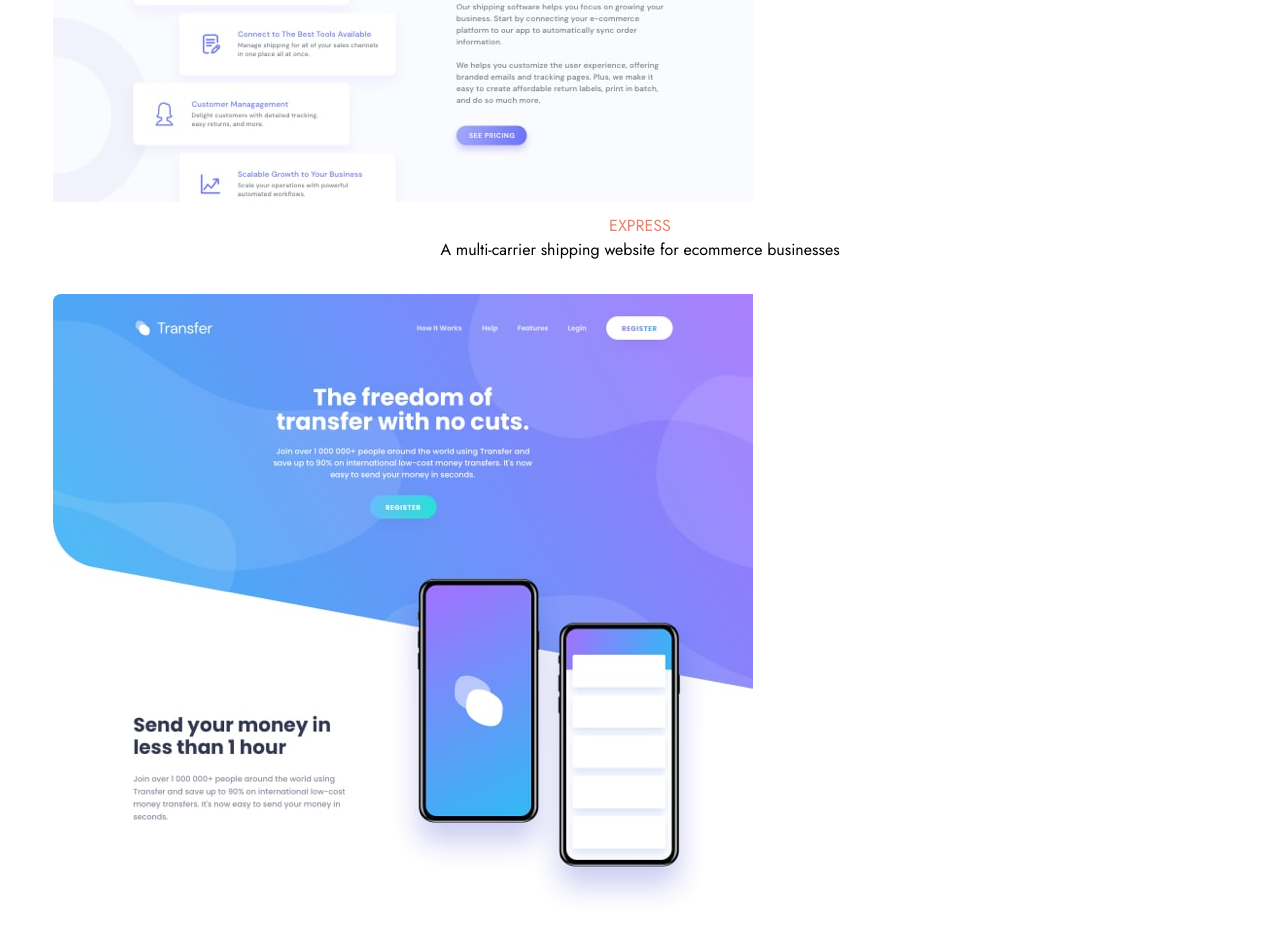
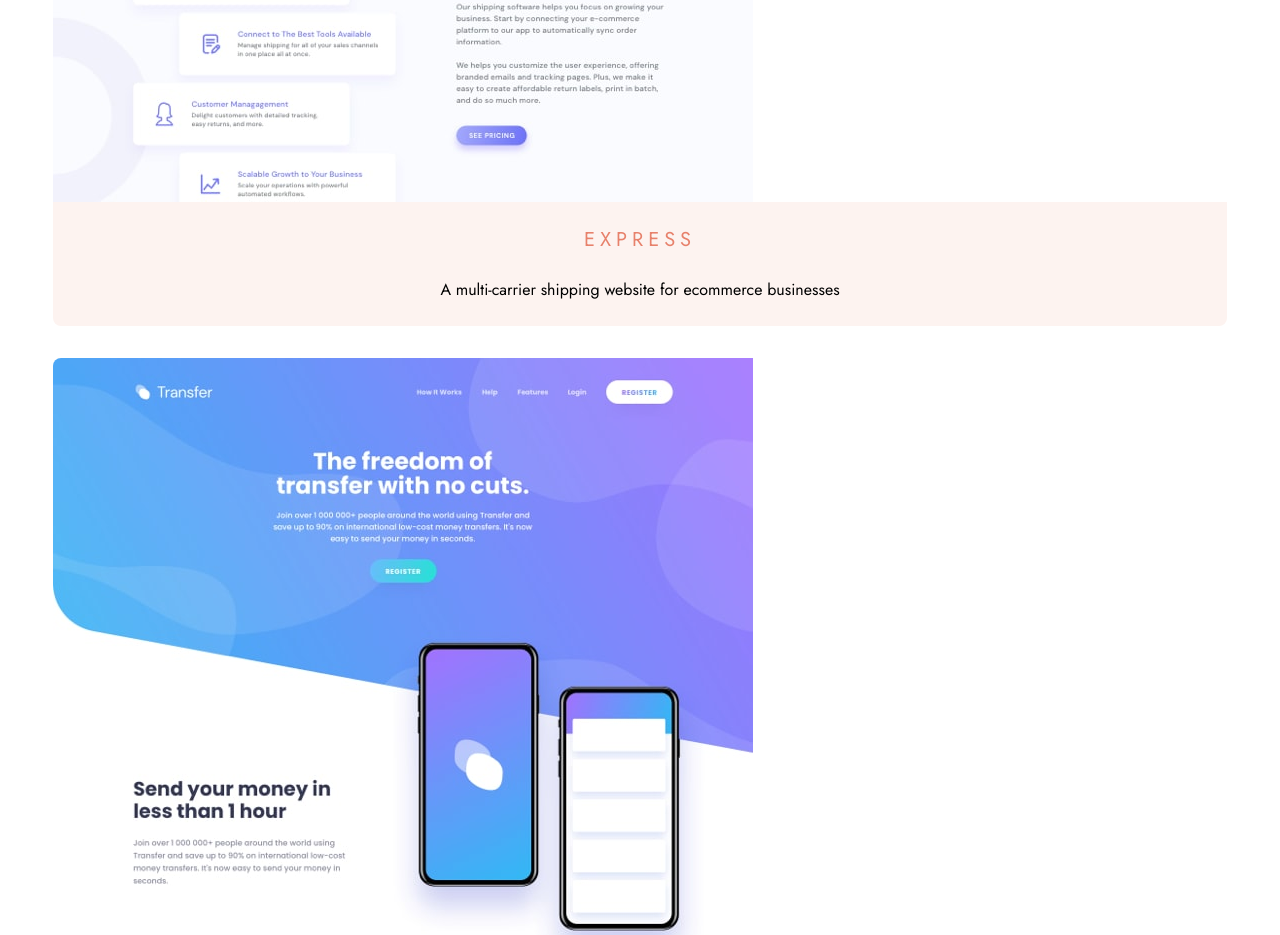
Before and after one commit to izurai27/designo-web, a Next.js app: page /web in a window 1280 px wide. Shown: the part 1634-2569 px from the top of the page. Built offline with nearby package versions, Linux system fonts and the light colour scheme.

Commit message:
add web page

```diff
--- a/src/app/ui/boxCard.js
+++ b/src/app/ui/boxCard.js
@@ -6,8 +6,8 @@ export default function BoxCard ({imageLoc,title,msg}){
             {/* <div className="aspect-[327/320]">
             </div>  */}
             <img src={`${imageLoc}`} alt="ilustration" className="aspect-[327/320]" />
-            <div className=" p-3">
-                <h1 className="text-center text-peach">{title}</h1>
+            <div className="bg-light-pink flex flex-col gap-6 p-6">
+                <h1 className="text-center text-peach text-xl tracking-widest">{title}</h1>
                 <p  className="text-center">{msg}</p>
             </div>
         </div>
--- a/src/app/web/page.js
+++ b/src/app/web/page.js
@@ -12,11 +12,13 @@ export default function Home() {
   return (
     <main className="flex min-h-screen flex-col items-center justify-between">
       <ProductHero title="Web Design"  msg="We build websites that serve as powerful marketing tools and bring memorable brand experiences." />
-      <div className="m-auto w-11/12 flex flex-col gap-5">
+      <div className="m-auto w-11/12 flex flex-col gap-8">
         <BoxCard title = "EXPRESS" msg="A multi-carrier shipping website for ecommerce businesses" imageLoc="/images/web/image-express.jpg" />
         <BoxCard title = "TRANSFER" msg="Site for low-cost money transfers and sending money within seconds" imageLoc="/images/web/image-transfer.jpg" />
         <BoxCard title = "PHOTON" msg="A state-of-the-art music player with high-resolution audio and DSP effects" imageLoc="/images/web/image-photon.jpg" />
         <BoxCard title = "BUILDER" msg="Connects users with local contractors based on their location" imageLoc="/images/web/image-builder.jpg" />
+        <BoxCard title = "BLOGR" msg="Blogr is a platform for creating an online blog or publication" imageLoc="/images/web/image-blogr.jpg" />
+        <BoxCard title = "CAMP" msg="Get expert training in coding, data, design, and digital marketing" imageLoc="/images/web/image-camp.jpg" />
 
       </div>
 
--- a/tailwind.config.js
+++ b/tailwind.config.js
@@ -17,14 +17,17 @@ module.exports = {
         'buraku': '#1D1C1E',
         'dark-grey' : '#333136',
         'light-grey' : '#F1F3F5',
-
+        'light-pink' : '#FDF3F0',
       },
       scale: {
         '200': '2.00',
       },
       rotate: {
         '270': '270deg',
-      }
+      },
+      letterSpacing: {
+        widest: '.25em',
+      },
     },
   },
   plugins: [],
```
